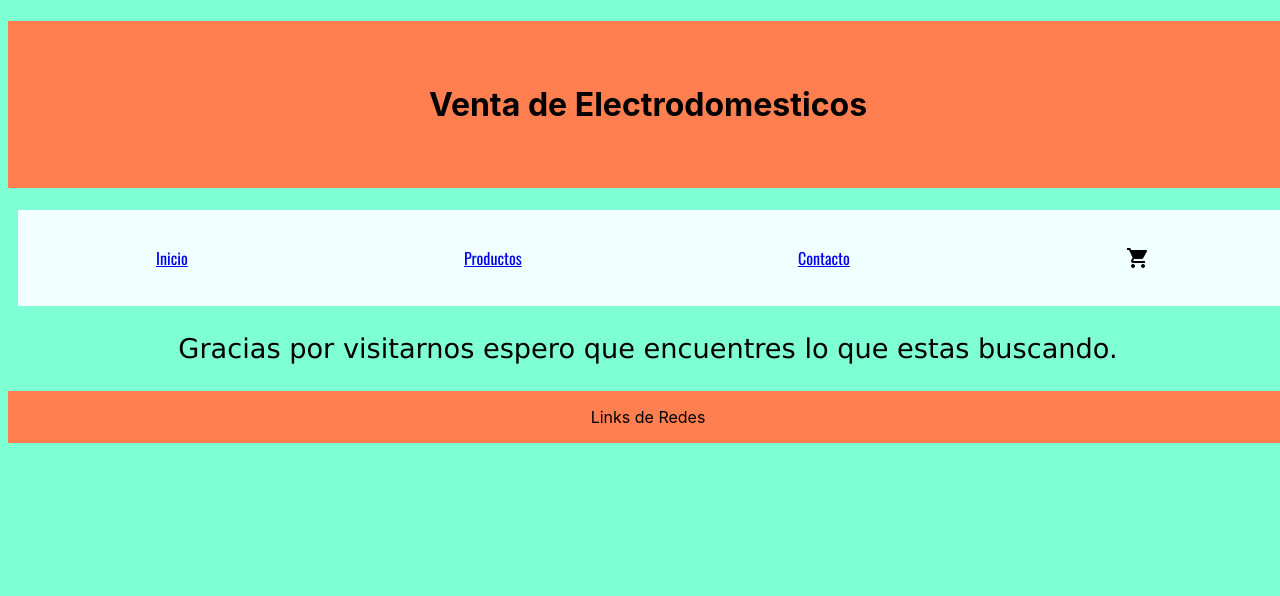
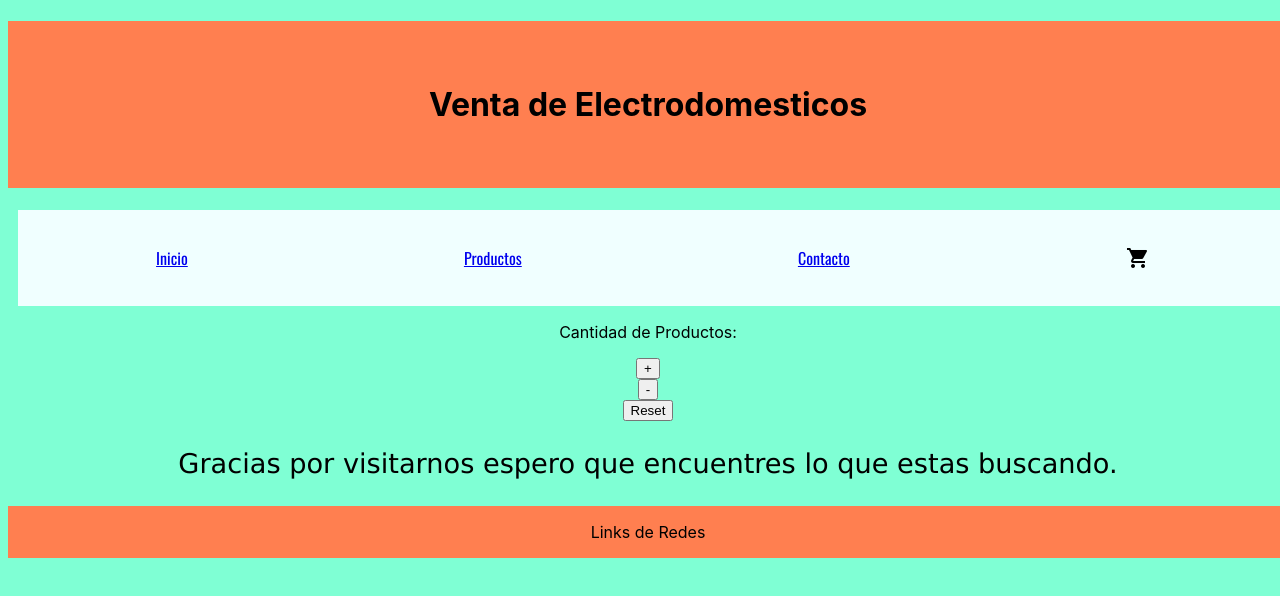
Before and after one commit to larguy/tienda-Ramos, a React (Create React App) app: page / in a window 1280 px wide. Shown: the top 596 px of the page. Built offline with nearby package versions, Linux system fonts and the light colour scheme; a web font is replaced by a local one.

Commit message:
Desafío: Contador con botón

```diff
--- a/src/App.js
+++ b/src/App.js
@@ -1,5 +1,6 @@
 import NavBar from "./NavBar";
 import ItemListContainer from "./ItemListContainer";
+
 
 const App = () => {
     return(
--- /dev/null
+++ b/src/ItemCount.js
@@ -0,0 +1,35 @@
+import { useState } from "react";
+
+
+const useCounter = (stock = 5,initial = 1) =>{
+    const [counter, setContador] = useState(stock,initial);
+    const up = () => setContador(counter + 1);
+    const down = () => setContador(counter - 1);
+
+    return (
+        counter,
+        up,
+        down,
+        stock,
+        initial
+    )
+}
+
+
+export default function ItemCount (){
+    const {counter, Up, Down, stock,initial} = useCounter();
+
+    if(counter > stock){
+        console.log("No Hay tantos Productos")
+    }
+
+
+    return (
+        <div id="center">
+            <p>Cantidad de Productos: {counter}</p>
+            <button onClick={Up}>+</button>
+            <button onClick={Down}>-</button>
+            <button onClick={initial}>Reset</button>
+        </div>
+    );
+}
--- a/src/ItemListContainer.js
+++ b/src/ItemListContainer.js
@@ -1,7 +1,12 @@
+import ItemCount from "./ItemCount";
+
 const ItemListContainer = (props) => {
 
     return (
+        <>
+        <ItemCount/>
         <p id="font"> {props.greeting} </p>
+        </>
     )
 }
 
--- a/src/main.css
+++ b/src/main.css
@@ -16,7 +16,8 @@ code {
 
 .title{
   display: flex;
-  justify-content: center;background-color: coral;
+  justify-content: center;
+  background-color: coral;
   padding: 2em;
 }
 
@@ -43,3 +44,10 @@ code {
   font-family: Verdana, Geneva, Tahoma, sans-serif;
   text-align: center;
 }
+
+#center{
+  display: flex;
+  flex-direction: column;
+  justify-content: center;
+  align-items: center;
+}
```
